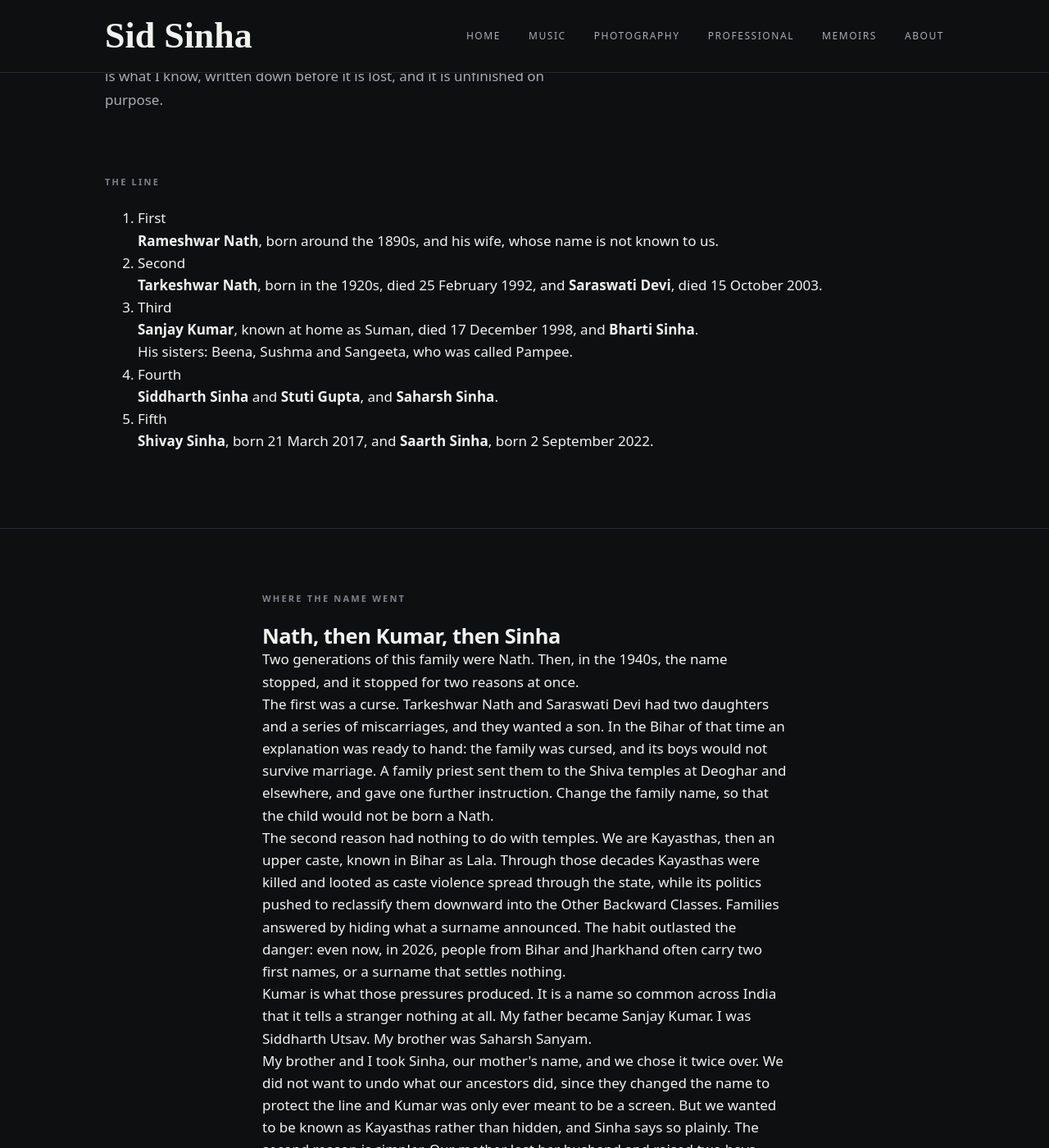
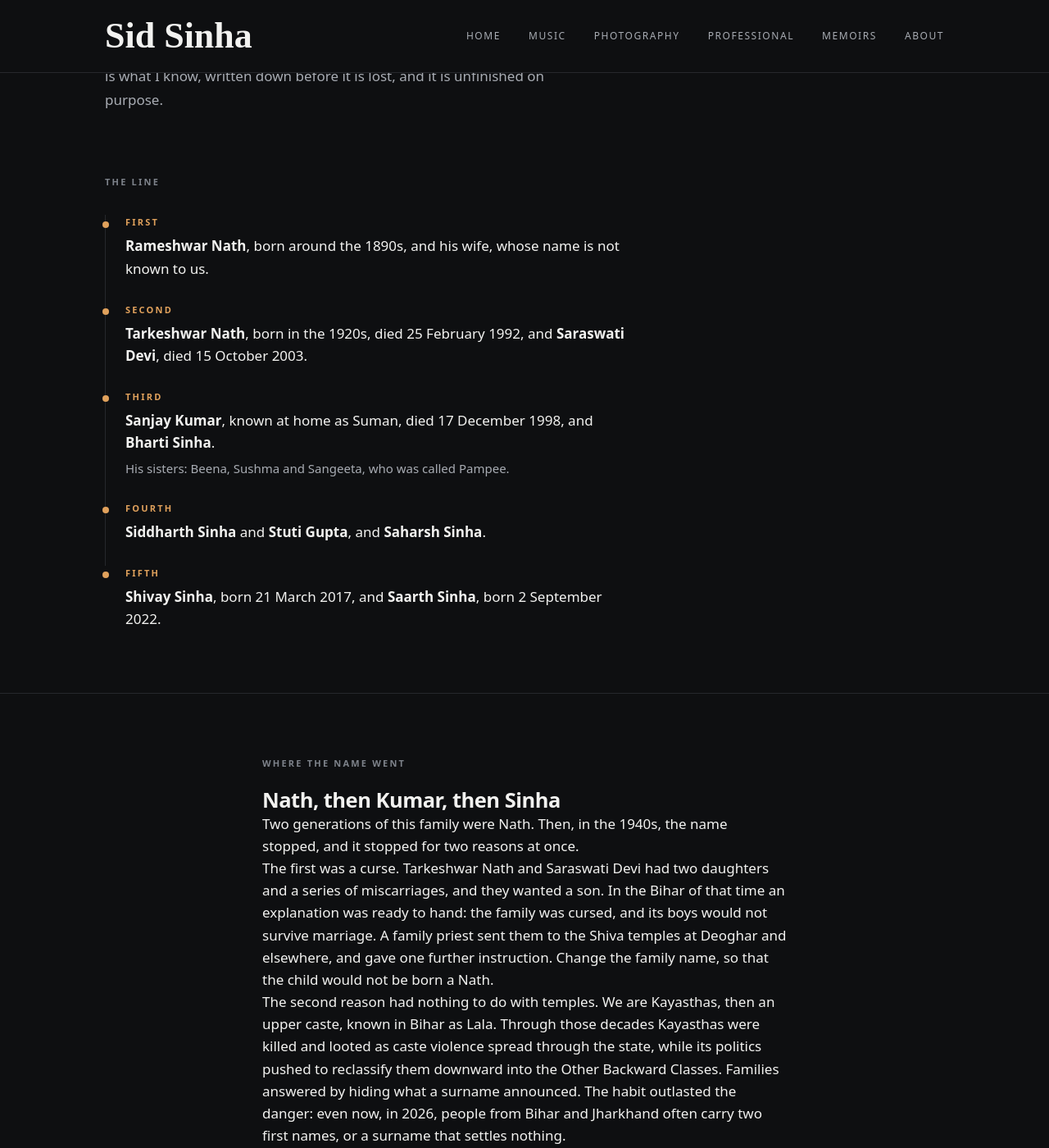
Before and after one commit to SidSays/SidSays.github.io, a Jekyll site: the page built from family.html, in a window 1280 px wide and 1400 px high, scrolled down 253 px. Shown: the whole window at 82% size. Built offline with Jekyll 4.4.1, drawn with Linux system fonts in a browser that asks for light colours; some web fonts are replaced.

Commit message:
Add files via upload

```diff
--- a/assets/css/site.css
+++ b/assets/css/site.css
@@ -848,3 +848,52 @@ img { max-width: 100%; height: auto; display: block; }
   object-fit: cover;
   object-position: center 22%;
 }
+
+/* --- Family page --------------------------------------------------- */
+
+.tree {
+  list-style: none;
+  margin: 2rem 0 0;
+  padding: 0;
+  max-width: var(--measure, 42rem);
+}
+
+.tree > li {
+  position: relative;
+  padding: 0 0 1.75rem 1.5rem;
+  border-left: 1px solid var(--line);
+}
+
+.tree > li::before {
+  content: "";
+  position: absolute;
+  left: -4.5px;
+  top: 0.45rem;
+  width: 8px;
+  height: 8px;
+  border-radius: 50%;
+  background: var(--accent);
+}
+
+.tree > li:last-child { padding-bottom: 0; border-left-color: transparent; }
+
+.tree-gen {
+  display: block;
+  font-size: 0.688rem;
+  font-weight: 600;
+  letter-spacing: 0.2em;
+  text-transform: uppercase;
+  color: var(--accent);
+  margin-bottom: 0.4rem;
+}
+
+.tree-people { margin: 0; }
+.tree-note { margin: 0.35rem 0 0; color: var(--ink-soft); font-size: 0.9375rem; }
+
+.person-meta {
+  margin: 0.25rem 0 0.75rem;
+  color: var(--ink-soft);
+  font-size: 0.9375rem;
+}
+
+.person-todo { color: var(--ink-mute); font-style: italic; }
```
